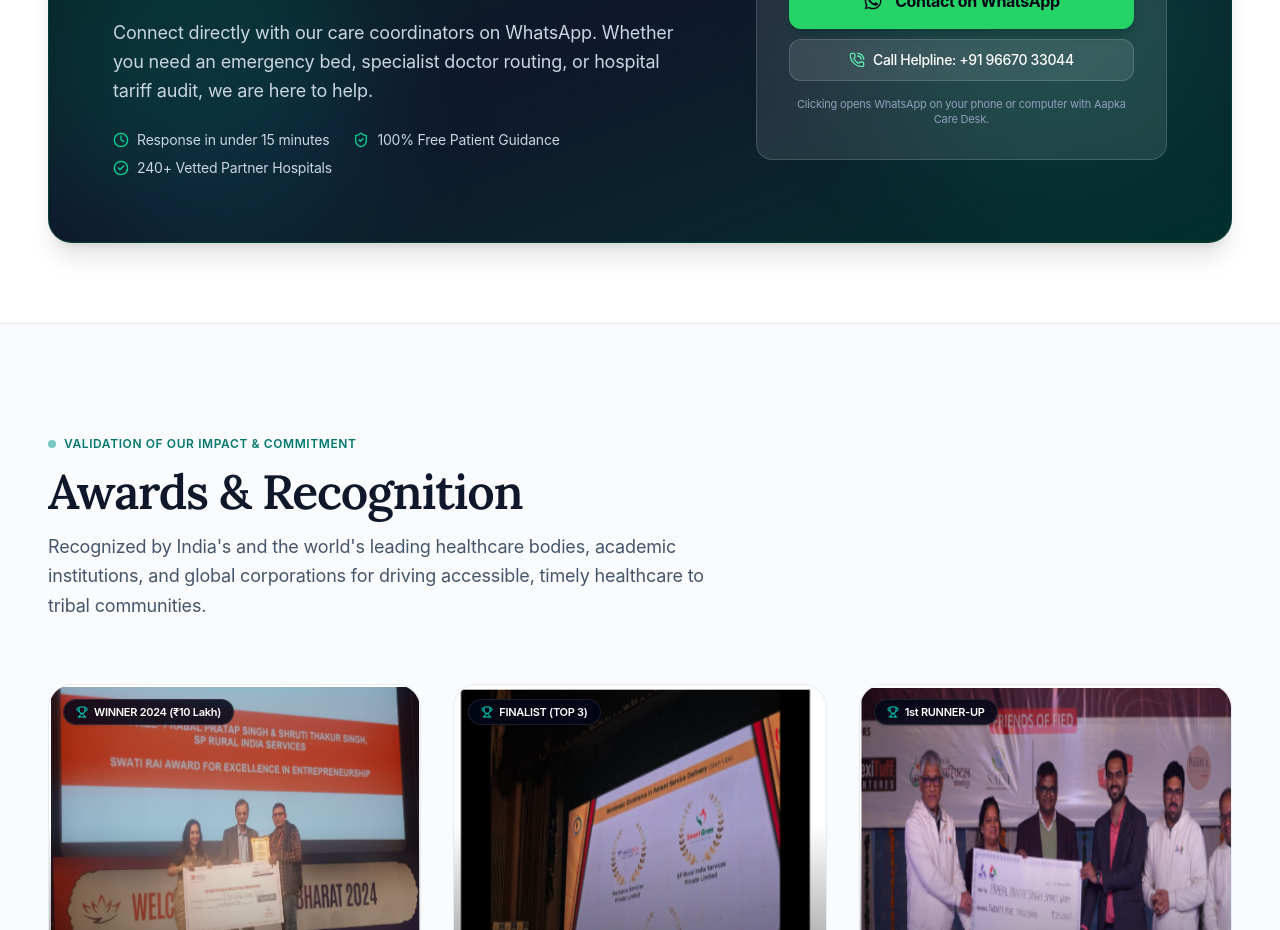
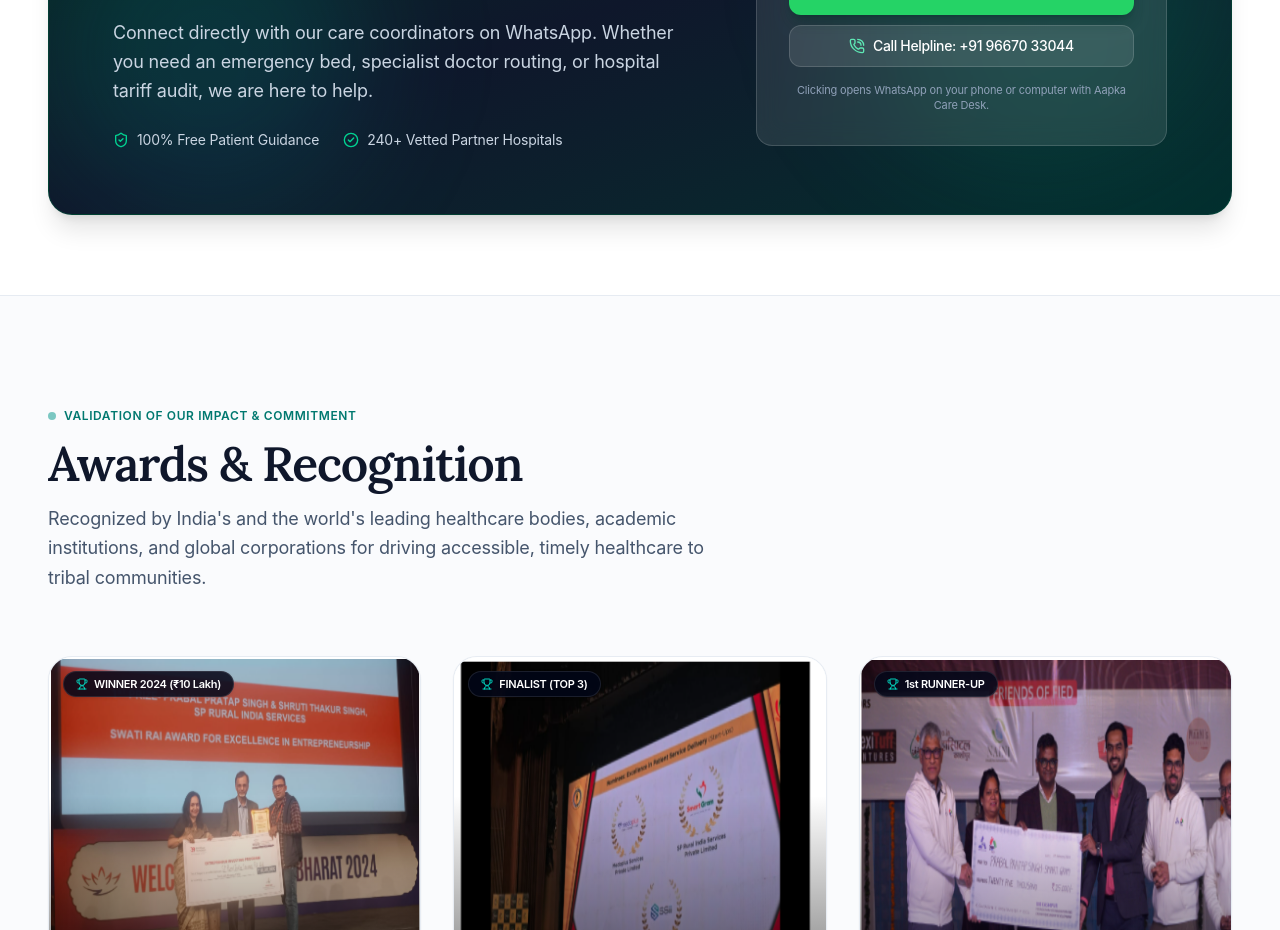
Before and after one commit to aapkatech/Aapka, a React (Vite) app: page / in a window 1280 px wide. Shown: the part 3760-4690 px from the top of the page. Built offline with nearby package versions, Linux system fonts and the light colour scheme; a web font is replaced by a local one.

Commit message:
chore(home): remove response in under 15 minutes badge from whatsapp section

```diff
--- a/src/components/WhatsAppContactSection.tsx
+++ b/src/components/WhatsAppContactSection.tsx
@@ -1,5 +1,5 @@
 import React from 'react';
-import { MessageSquare, PhoneCall, CheckCircle2, Clock, ShieldCheck } from 'lucide-react';
+import { PhoneCall, CheckCircle2, ShieldCheck } from 'lucide-react';
 
 export const WhatsAppIcon = ({ className = "w-6 h-6" }: { className?: string }) => (
   <svg
@@ -45,10 +45,6 @@ export const WhatsAppContactSection: React.FC = () => {
 
               {/* Trust Badges */}
               <div className="pt-2 flex flex-wrap items-center gap-y-2 gap-x-6 text-xs sm:text-sm text-slate-300">
-                <div className="flex items-center gap-2">
-                  <Clock className="w-4 h-4 text-emerald-400 shrink-0" />
-                  <span>Response in under 15 minutes</span>
-                </div>
                 <div className="flex items-center gap-2">
                   <ShieldCheck className="w-4 h-4 text-emerald-400 shrink-0" />
                   <span>100% Free Patient Guidance</span>
```
